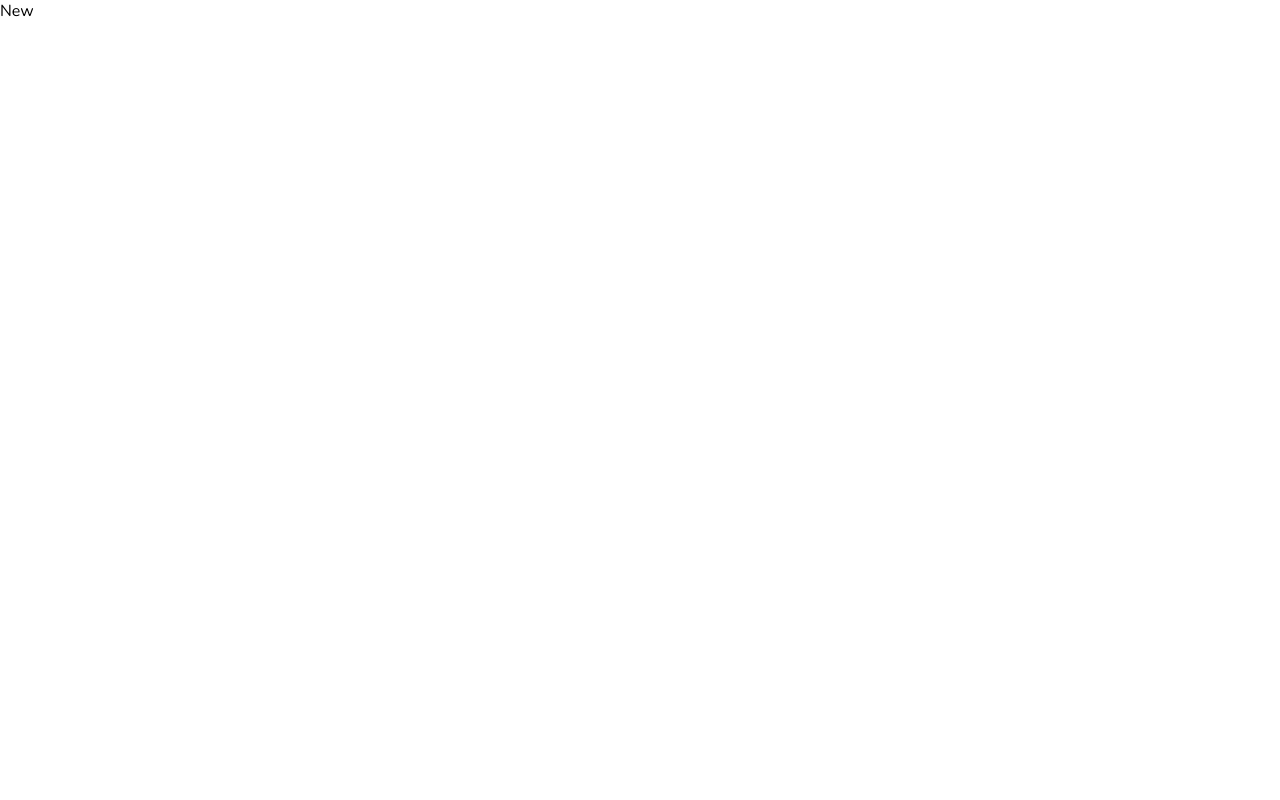
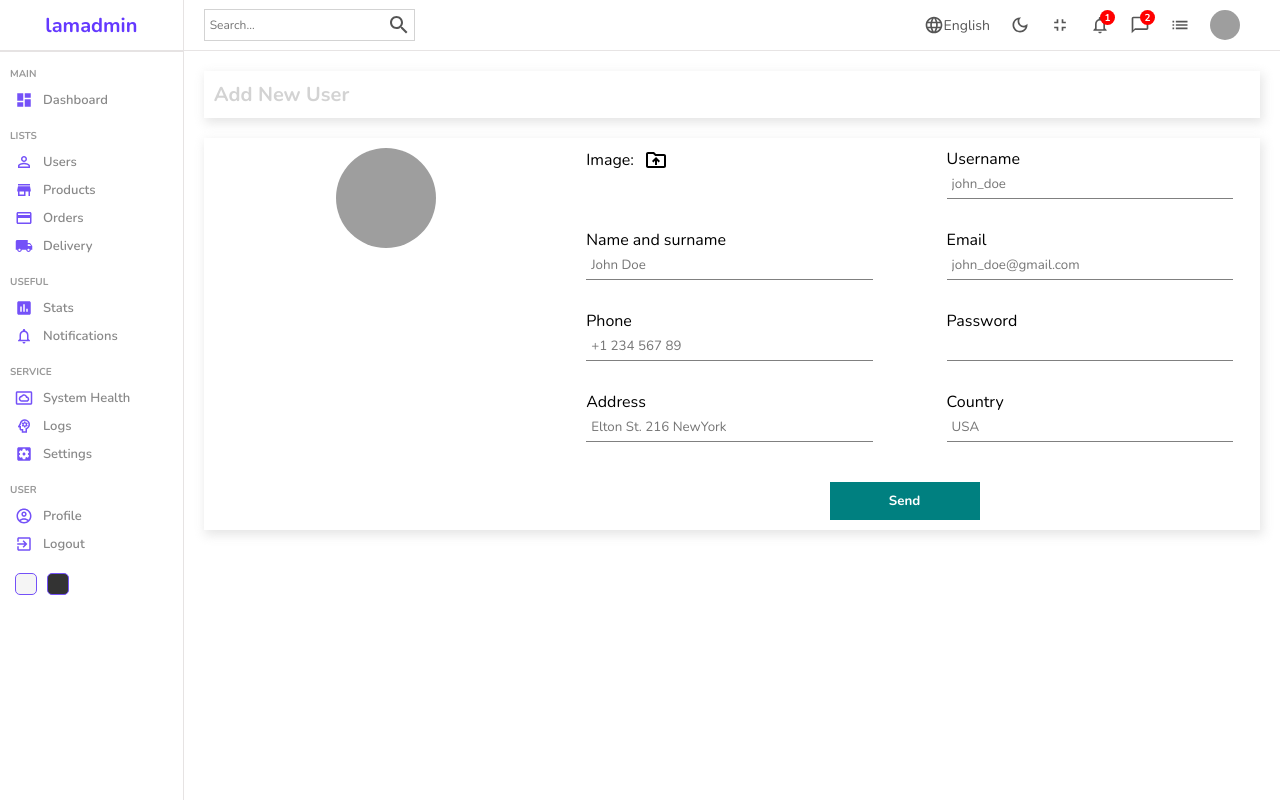
Before and after one commit to abubakrsaddique/Admin-Panel, a React (Create React App) app: page /users/new in a window 1280 px wide. Built offline with nearby package versions, Linux system fonts and the light colour scheme; grey boxes are pictures that could not be loaded.

Commit message:
3rd commit

```diff
--- a/src/App.js
+++ b/src/App.js
@@ -8,6 +8,7 @@ import {
   Routes,
   Route,
 } from "react-router-dom";
+import { productInputs, userInputs } from "./formSource";
 
 
 function App() {
@@ -21,13 +22,13 @@ function App() {
           <Route path="users" >
             <Route index element ={<List/>} />
             <Route path=":userId" element ={<Single/>} />
-            <Route path="new" element ={<New/>} />
+            <Route path="new" element ={<New inputs = {userInputs} title="Add New User"/>} />
           </Route>
 
           <Route path="products" >
             <Route index element ={<List/>} />
             <Route path=":productId" element ={<Single/>} />
-            <Route path="new" element ={<New/>} />
+            <Route path="new" element ={<New  inputs = {productInputs} title="Add New Product"/>} />
           </Route>
 
         </Route>
--- a/src/components/sidebar/Sidebar.jsx
+++ b/src/components/sidebar/Sidebar.jsx
@@ -11,12 +11,15 @@ import NotificationsNoneIcon from "@mui/icons-material/NotificationsNone";
 import SettingsSystemDaydreamOutlinedIcon from "@mui/icons-material/SettingsSystemDaydreamOutlined";
 import PsychologyOutlinedIcon from "@mui/icons-material/PsychologyOutlined";
 import AccountCircleOutlinedIcon from "@mui/icons-material/AccountCircleOutlined";
+import {Link} from "react-router-dom"
 
 const Sidebar = () => {
   return (
     <div className="sidebar">
       <div className="top">
+        <Link to="/" style={{textDecoration:"none"}}>
          <span className="logo">lamadmin</span>
+        </Link>
       </div>
       <hr/>
       <div className="center">
--- /dev/null
+++ b/src/formSource.js
@@ -0,0 +1,76 @@
+export const userInputs = [
+    {
+      id: 1,
+      label: "Username",
+      type: "text",
+      placeholder: "john_doe",
+    },
+    {
+      id: 2,
+      label: "Name and surname",
+      type: "text",
+      placeholder: "John Doe",
+    },
+    {
+      id: 3,
+      label: "Email",
+      type: "mail",
+      placeholder: "john_doe@gmail.com",
+    },
+    {
+      id: 4,
+      label: "Phone",
+      type: "text",
+      placeholder: "+1 234 567 89",
+    },
+    {
+      id: 5,
+      label: "Password",
+      type: "password",
+    },
+    {
+      id: 6,
+      label: "Address",
+      type: "text",
+      placeholder: "Elton St. 216 NewYork",
+    },
+    {
+      id: 7,
+      label: "Country",
+      type: "text",
+      placeholder: "USA",
+    },
+  ];
+
+  export const productInputs = [
+    {
+      id: 1,
+      label: "Title",
+      type: "text",
+      placeholder: "Apple Macbook Pro",
+    },
+    {
+      id: 2,
+      label: "Description",
+      type: "text",
+      placeholder: "Description",
+    },
+    {
+      id: 3,
+      label: "Category",
+      type: "text",
+      placeholder: "Computers",
+    },
+    {
+      id: 4,
+      label: "Price",
+      type: "text",
+      placeholder: "100",
+    },
+    {
+      id: 5,
+      label: "Stock",
+      type: "text",
+      placeholder: "in stock",
+    },
+  ];
--- a/src/pages/new/New.jsx
+++ b/src/pages/new/New.jsx
@@ -1,11 +1,58 @@
 import "./new.scss";
+import Sidebar from "../../components/sidebar/Sidebar";
+import Navbar from "../../components/navbar/Navbar";
+import DriveFolderUploadOutlinedIcon from "@mui/icons-material/DriveFolderUploadOutlined";
+import { useState } from "react";
 
-const New = () => {
+const New = ({ inputs, title }) => {
+  const [file, setFile] = useState("");
+
   return (
-    <div>
-      New
+    <div className="new">
+      <Sidebar />
+      <div className="newContainer">
+        <Navbar />
+        <div className="top">
+          <h1>{title}</h1>
+        </div>
+        <div className="bottom">
+          <div className="left">
+            <img
+              src={
+                file
+                  ? URL.createObjectURL(file)
+                  : "https://icon-library.com/images/no-image-icon/no-image-icon-0.jpg"
+              }
+              alt=""
+            />
+          </div>
+          <div className="right">
+            <form>
+              <div className="formInput">
+                <label htmlFor="file">
+                  Image: <DriveFolderUploadOutlinedIcon className="icon" />
+                </label>
+                <input
+                  type="file"
+                  id="file"
+                  onChange={(e) => setFile(e.target.files[0])}
+                  style={{ display: "none" }}
+                />
+              </div>
+
+              {inputs.map((input) => (
+                <div className="formInput" key={input.id}>
+                  <label>{input.label}</label>
+                  <input type={input.type} placeholder={input.placeholder} />
+                </div>
+              ))}
+              <button>Send</button>
+            </form>
+          </div>
+        </div>
+      </div>
     </div>
-  )
-}
+  );
+};
 
-export default New
+export default New;
--- a/src/pages/new/new.scss
+++ b/src/pages/new/new.scss
@@ -0,0 +1,79 @@
+.new{
+    width: 100%;
+    display: flex;
+
+    .newContainer{
+        flex: 6;
+
+        .top,
+        .bottom{
+            -webkit-box-shadow: 2px 4px 10px 1px rgba(0, 0, 0, 0.47);
+            box-shadow: 2px 4px 10px 1px rgba(201, 201, 201, 0.47);
+            padding: 10px;
+            margin: 20px;
+            display: flex;
+
+            h1{
+                color:lightgray ;
+                font-size: 20px;
+
+            }
+
+            .left{
+                flex: 1;
+                text-align: center;
+
+                img{
+                    width: 100px;
+                    height: 100px;
+                    border-radius: 50%;
+                    object-fit: cover;
+                }
+            }
+            .right{
+                flex: 2;
+
+                form{
+                    display: flex;
+                    flex-wrap: wrap;
+                    gap: 30px;
+                    justify-content: space-around;
+
+
+                    .formInput{
+                        width: 40%;
+
+                        label{
+                            display: flex;
+                            align-items: center;
+                            gap: 10px;
+
+                            .icon{
+                                cursor: pointer;
+                            }
+                        }
+
+                        input{
+                            width: 100%;
+                            padding: 5px;
+                            border: none;
+                            border-bottom: 1px solid gray;
+                        }
+                    }
+
+                    button{
+                        width: 150px;
+                        padding: 10px;
+                        border: none;
+                        background-color: teal;
+                        color: white;
+                        font-weight: bold;
+                        cursor: pointer;
+                        margin-top: 10px;
+
+                    }
+                }
+            }
+        }
+    }
+}
```
